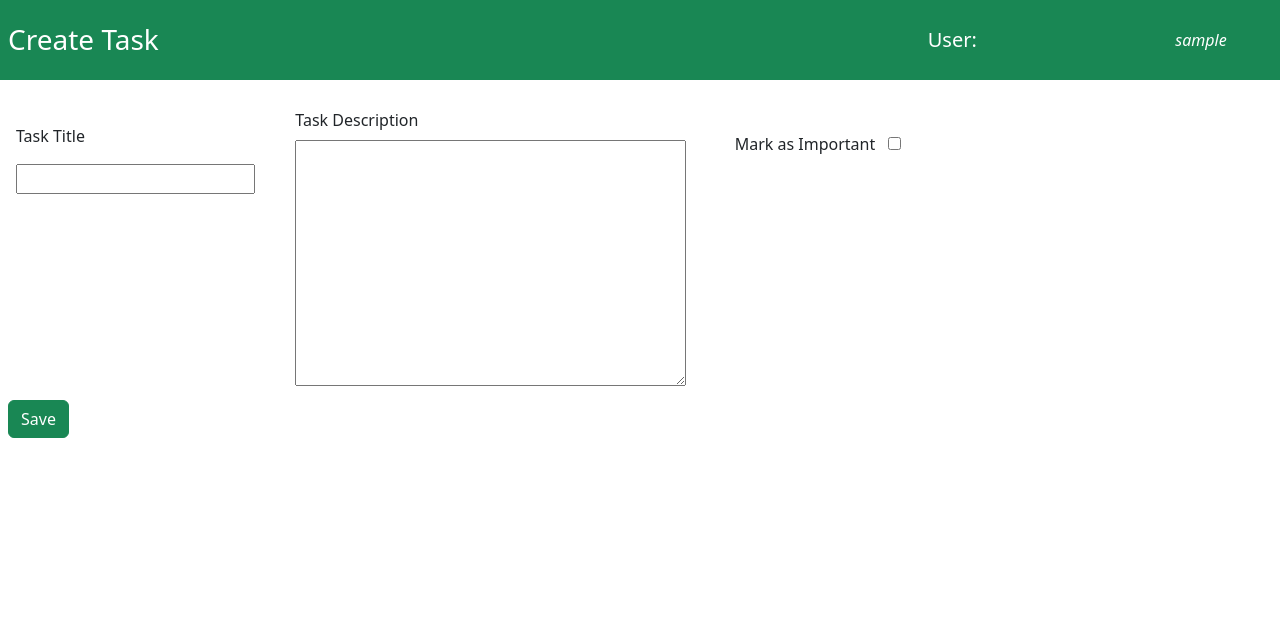
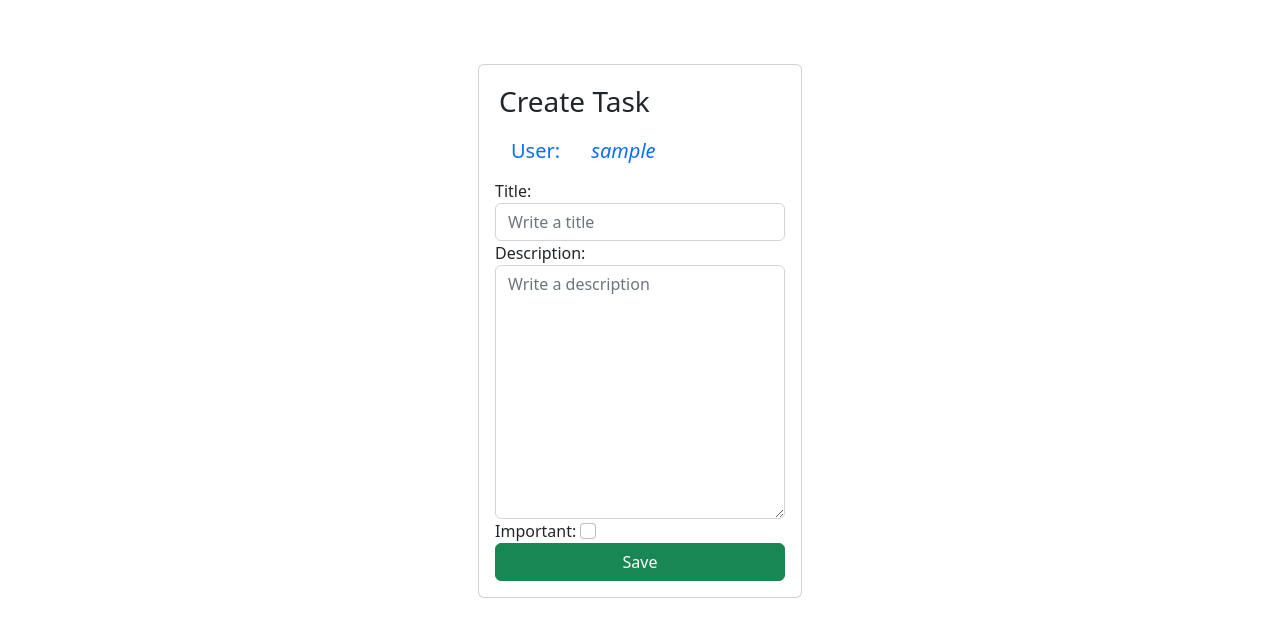
Before and after one commit to deepalquemy2119/Notas, a Django app: page /create_task/ in a window 1280 px wide. Shown: the part 56-693 px from the top of the page. Run offline with Django 5.2, Linux system fonts and the light colour scheme; the visitor is signed in with stand-in values (Sample User, id 1).

Commit message:
estilos forms

```diff
--- a/Pro_Notas/settings.py
+++ b/Pro_Notas/settings.py
@@ -116,7 +116,7 @@ USE_TZ = True
 # Static files (CSS, JavaScript, Images)
 # https://docs.djangoproject.com/en/5.1/howto/static-files/
 
-STATIC_URL = 'static/'
+STATIC_URL = '/static/'
 
 LOGIN_URL = '/signin'
 
--- a/Tasks/forms.py
+++ b/Tasks/forms.py
@@ -5,12 +5,18 @@ class TaskForm(forms.ModelForm):
     class Meta:
         model = Task
         fields = ['title', 'description', 'important']
-        labels = {
-            'title': 'Task Title',
-            'description': 'Task Description',
-            'important': 'Mark as Important',
+        widgets = {
+            'title': forms.TextInput(attrs={'class': 'form-control ', 'placeholder': 'Write a title'}),
+             'description': forms.Textarea(attrs={'class': 'form-control' , 'placeholder': 'Write a description'}),
+              'important': forms.CheckboxInput(attrs={'class': 'form-check-input text-center'})
         }
-        error_messages = {
-            'title': {'required': 'Please enter a task title.'},
-            'description': {'required': 'Please enter a task description.'},
-        }
+
+        # labels = {
+        #     'title': 'Task Title',
+        #     'description': 'Task Description',
+        #     'important': 'Mark as Important',
+        # }
+        # error_messages = {
+        #     'title': {'required': 'Please enter a task title.'},
+        #     'description': {'required': 'Please enter a task description.'},
+        # }
--- a/Tasks/templates/_navbar.html
+++ b/Tasks/templates/_navbar.html
@@ -1,6 +1,6 @@
 <nav class="navbar navbar-expand-lg navbar-warning bg-warning">
   <div class="container-fluid">
-    <a class="navbar-brand" href="#">Home</a>
+    <a class="navbar-brand" href="/">Home</a>
     <button class="navbar-toggler" type="button" data-bs-toggle="collapse" data-bs-target="#navbarNav" aria-controls="navbarNav" aria-expanded="false" aria-label="Toggle navigation">
       <span class="navbar-toggler-icon"></span>
     </button>
--- a/Tasks/templates/base.html
+++ b/Tasks/templates/base.html
@@ -1,4 +1,4 @@
-<!-- {% load static %} -->
+
 
 <!DOCTYPE html>
 <html lang="en">
--- a/Tasks/templates/create_task.html
+++ b/Tasks/templates/create_task.html
@@ -2,53 +2,51 @@
 
 {% block content %}
 
-<div class="d-flex justify-content-between align-items-center p-1 mb-1 bg-success text-white">
-  <!-- Título -->
-  <h3 class="m-1">Create Task</h3>
 
-  <!-- Descripción de Usuario -->
-  <h5 class="m-4">&nbsp;&nbsp; &nbsp;&nbsp; &nbsp;&nbsp; &nbsp;&nbsp;&nbsp;&nbsp; &nbsp;&nbsp; &nbsp;&nbsp; &nbsp;&nbsp; &nbsp;&nbsp; &nbsp;&nbsp; &nbsp;&nbsp; &nbsp;&nbsp; &nbsp;&nbsp; &nbsp;&nbsp;&nbsp;&nbsp; &nbsp;&nbsp; &nbsp;&nbsp; &nbsp;&nbsp; &nbsp;&nbsp; &nbsp;&nbsp; &nbsp;&nbsp; &nbsp;&nbsp; &nbsp;&nbsp; &nbsp;&nbsp;&nbsp;&nbsp; &nbsp;&nbsp; &nbsp;&nbsp; &nbsp;&nbsp; &nbsp;&nbsp; &nbsp;&nbsp; &nbsp;&nbsp; &nbsp;&nbsp; &nbsp;&nbsp; &nbsp;&nbsp;&nbsp;&nbsp; &nbsp;&nbsp; &nbsp;&nbsp; &nbsp;&nbsp; &nbsp;&nbsp;User:</h5> <i class="fw m-3">{{user}}&nbsp;&nbsp; &nbsp;&nbsp; &nbsp;&nbsp; </i>
-  </div>
+<main class="container">
+  <div class="row">
+    <div class="col-md-4 offset-md-4 mt-5">
+
+
+<form action="/create_task/" method="POST" class="card card-body m-3">
+    {% csrf_token %}
+
+
+    {{error}}
+
+      <h3 class="m-1">Create Task</h3>
+    <!-- <div class="d-flex justify-content-between align-items-center p-1 mb-1 bg-success text-white"> -->
+
+      <!-- Título -->
+
+
+      <!-- Descripción de Usuario -->
+
+      <h5 class="m-3 text-primary">User: <i class="fw">&nbsp;&nbsp; &nbsp;&nbsp;{{user}}</i></h5>
 
 
 
-{{error}}
 
-<form action="/create_task/" method="POST">
-    {% csrf_token %}
 
-    <div class="d-flex flex-wrap gap-3">
-      <!-- Título -->
-      <div class="form-group">
-        <label for="{{ form.title.id_for_label }}" class="form-label m-3"><br>Task Title</label><br>
-        <span class="m-3">{{ form.title }}</span>
-      </div>
 
-      <!-- Descripción -->
-      <div class="form-group">
-        <label for="{{ form.description.id_for_label }}" class="form-label "><br>&nbsp;&nbsp;Task Description</label><br>
-        &nbsp;&nbsp;{{ form.description }}
-      </div>
 
-      <!-- Importante -->
-      <div class="form-group form-check">
-        <label for="{{ form.important.id_for_label }}" class="form-check-label"><br><br>&nbsp;&nbsp;Mark as Important&nbsp;&nbsp;</label>
-        {{ form.important }}
-      </div>
-    </div>
-
-    <button class="btn btn-success m-2">Save</button>
+    {{form}}
+    <button class="btn btn-success ">Save</button>
   </form>
 
 <!--
 
-Cada campo se muestra individualmente como {{ form.title }}, {{ form.description }}, y {{ form.important }}, lo que te permite aplicar clases o personalizar su presentación como desees.
-Puedes agregar etiquetas <label> de manera explícita si quieres tener control sobre cómo se muestran los textos, o utilizar {{ form.field_name.label }} para acceder a las etiquetas predeterminadas de Django.
-Si usas la clase form-control de Bootstrap, como se mostró en el forms.py, los inputs se verán con un estilo más organizado y limpio.
+Cada campo se muestra individualmente como {{ form.title }}, {{ form.description }}, y {{ form.important }}, lo que  permite aplicar clases.
+Agregar etiquetas <label> de manera explícita para control sobre cómo se muestran los textos, o usar{{ form.field_name.label }} para acceder a las etiquetas predeterminadas de Django.
+la clase form-control de Bootstrap, como se mostró en el forms.py, los inputs se verán con un estilo más organizado y limpio.
 
 
 -->
 
+    </div>
+  </div>
+
+</main>
 
 {% endblock %}
 
--- a/Tasks/templates/signin.html
+++ b/Tasks/templates/signin.html
@@ -14,9 +14,7 @@
 
         <h3 class="text-center m-3">Sign In</h3>
         {% csrf_token %}
-        <p>
-          {{error}}
-          </p>
+        <p>{{error}}</p>
 
         <div class="mb-3">
           <label for="username">Username: </label>
@@ -38,5 +36,4 @@
 
   </main>
 
-
 {% endblock %}
--- a/Tasks/views.py
+++ b/Tasks/views.py
@@ -16,8 +16,12 @@ from .forms import TaskForm
 
 
 def signup(request):
-    if request.method == 'GET':
-        return render(request, 'signup.html', {"form": UserCreationForm})
+    if request.method == 'POST':
+        form = UserCreationForm(request.POST)
+        if form.is_valid():
+            form.save()
+            return redirect('login')
+        # return render(request, 'signup.html', {"form": UserCreationForm})
     else:
 
         if request.POST["password1"] == request.POST["password2"]:
@@ -31,6 +35,25 @@ def signup(request):
                 return render(request, 'signup.html', {"form": UserCreationForm, "error": "Username already exists."})
 
         return render(request, 'signup.html', {"form": UserCreationForm, "error": "Passwords did not match."})
+
+
+
+""" from django.contrib.auth.forms import UserCreationForm
+from django.shortcuts import render, redirect
+
+def signup(request):
+    if request.method == 'POST':
+        form = UserCreationForm(request.POST)
+        if form.is_valid():
+            form.save()
+            return redirect('login')  # O redirige a una página de éxito
+    else:
+        form = UserCreationForm()
+    return render(request, 'signup.html', {'form': form})
+ """
+
+
+
 
 
 @login_required
```
Also changed, not shown: Tasks/templates/signup.html (+3 -4 lines), Tasks/templates/static/css/tasks.css (+7 -0 lines), Tasks/templates/task_detail.html (+8 -2 lines), Tasks/templates/tasks.html (+30 -20 lines). Lines whose indentation alone changed are shown as unchanged.
